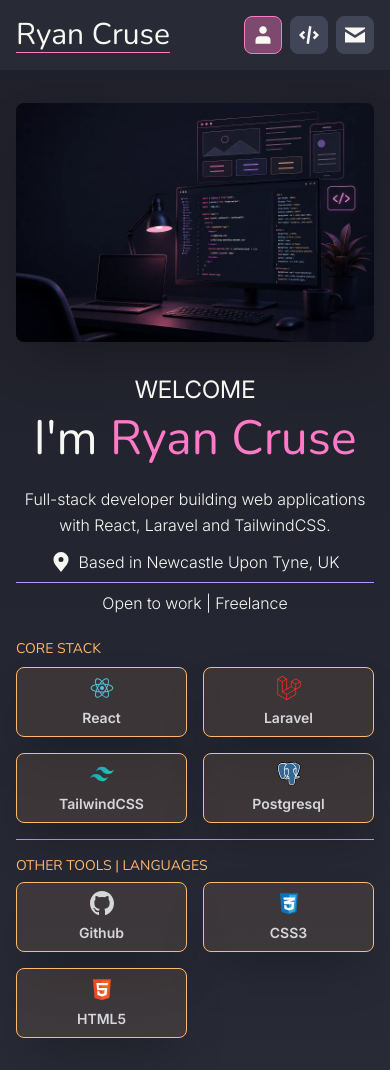
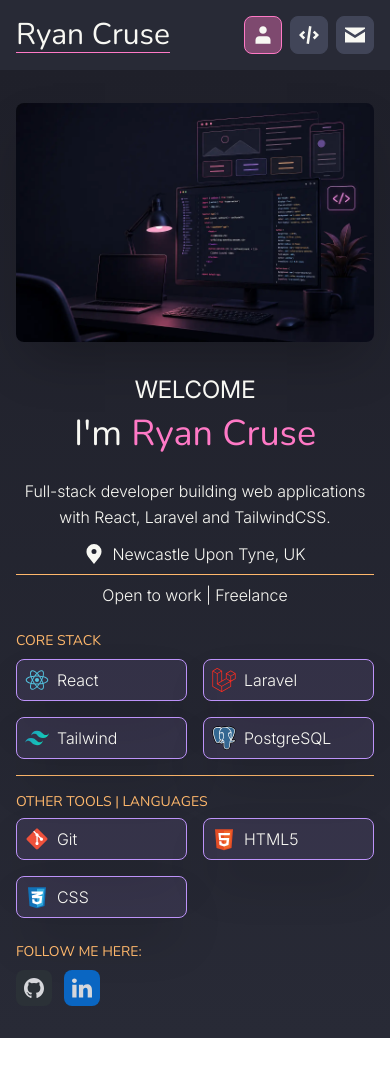
Before and after one commit to Cruse180795/My_Portfolio, a React (Vite) app: page / in a window 390 px wide. After the commit the page ends 1038 px from the top, so only its background shows below. Built offline with nearby package versions, Linux system fonts and the light colour scheme.

Commit message:
Updated mobile version of about me section

```diff
--- a/src/components/sections/AboutMeSection.tsx
+++ b/src/components/sections/AboutMeSection.tsx
@@ -3,14 +3,33 @@
 import LaravelIcon from "../icons/LaravelIcon";
 import TailwindIcon from "../icons/TailwindIcon";
 import PostgresqlIcon from "../icons/PostgresqlIcon";
-import GithubIcon from "../icons/GithubIcon";
+import GitIcon from "../icons/GitIcon";
 import HTML5Icon from "../icons/HTML5Icon";
 import CSSIcon from "../icons/CSSIcon";
+import GithubIcon from "../icons/GithubIcon";
+import LinkedinIcon from "../icons/LinkedinIcon";
 
+
+import SkillCard from "../ui/SkillCard";
 
 import AboutMeIllustration from "../../assets/images/AboutMeIllustration.webp";
 
 export default function AboutMeSection() {
+
+  const coreStack = [
+    { icon: ReactIcon, label: "React"},
+    { icon: LaravelIcon, label: "Laravel" },
+    { icon: TailwindIcon, label: "Tailwind"},
+    { icon: PostgresqlIcon, label: "PostgreSQL"},
+  ];
+
+  const otherTools = [
+    { icon: GitIcon, label: "Git" },
+    { icon: HTML5Icon, label: "HTML5" },
+    { icon: CSSIcon, label: "CSS" },
+  ]
+
+
   return (
     <section className="bg-linear-to-b from-base-300 to-base-100 mx-auto container px-4 py-8">
       {/** Grid container */}
@@ -32,71 +51,65 @@
 
           <header className="space-y-2 text-center">
             <p className="uppercase text-2xl">Welcome</p>
-            <h2 className="text-5xl">I'm <span className="text-primary">Ryan Cruse</span></h2>
+            <h2 className="text-4xl">I'm <span className="text-primary">Ryan Cruse</span></h2>
           </header>
 
           {/** Description, location and status wrapper */}
-          <div className="space-y-3 text-center font-light">
+          <div className="space-y-3 text-center font-light text-pretty">
             <p className="leading-relaxed">Full-stack developer building web applications with React, Laravel and TailwindCSS.</p>
 
             <div className="space-y-2">
               <p className="flex items-center gap-x-2 justify-center">
                 <LocationIcon className="size-5"/>
-                Based in Newcastle Upon Tyne, UK
+                Newcastle Upon Tyne, UK
               </p>
-              <hr className="border-t-0 border-secondary border"/>
+              <hr className="border-t-0 border-accent border"/>
               <p>Open to work | Freelance</p>
             </div>
           </div>
 
 
-          {/** Techstack */}
+          {/** Techstack and tools */}
 
           <div className="space-y-4">
+
+            {/* Core Stack */}
             <div className="space-y-2">
               <h2 className="uppercase text-accent text-sm">Core Stack</h2>
               <ul className="grid grid-cols-2 gap-4">
-                <li className="cursor-pointer flex text-neutral-content flex-col items-center justify-center gap-y-2 border-[1.5px] border-accent bg-accent/10  rounded-lg p-2 shadow-2xl transition-all ease-in-out duration-300">
-                  <ReactIcon className="size-6 text-react" />
-                  <p className="text-sm font-semibold">React</p>
-                </li>
-                <li className="cursor-pointer flex text-neutral-content flex-col items-center justify-center gap-y-2 border-[1.5px] border-accent bg-accent/10  rounded-lg p-2 shadow-2xl transition-all ease-in-out duration-300">
-                  <LaravelIcon className="size-6 text-laravel" />
-                  <p className="text-sm font-semibold">Laravel</p>
-                </li>
-                <li className="cursor-pointer flex text-neutral-content flex-col items-center justify-center gap-y-2 border-[1.5px] border-accent bg-accent/10  rounded-lg p-2 shadow-2xl transition-all ease-in-out duration-300">
-                  <TailwindIcon className="size-6 text-tailwind" />
-                  <p className="text-sm font-semibold">TailwindCSS</p>
-                </li>
-                <li className="cursor-pointer flex text-neutral-content flex-col items-center justify-center gap-y-2 border-[1.5px] border-accent bg-accent/10  rounded-lg p-2 shadow-2xl transition-all ease-in-out duration-300">
-                  <PostgresqlIcon className="size-6" />
-                  <p className="text-sm font-semibold">Postgresql</p>
-                </li>
+                {coreStack.map((stack) => (
+                  <SkillCard icon={stack.icon} label={stack.label} key={stack.label} />
+                ))}
               </ul>
             </div>
 
-            <hr className="border-t-0 border-secondary border"/>
+            <hr className="border-t-0 border-accent border"/>
 
+            {/* Other Tools */}
             <div className="space-y-1.5">
               <h2 className="uppercase text-accent text-sm">Other Tools | languages</h2>
               <ul className="grid grid-cols-2 gap-4">
-                <li className="cursor-pointer flex text-neutral-content flex-col items-center justify-center gap-y-2 border-[1.5px] border-accent bg-accent/10 rounded-lg p-2 shadow-2xl transition-all ease-in-out duration-300">
-                  <GithubIcon className="size-6" />
-                  <p className="text-sm font-semibold">Github</p>
-                </li>
-                <li className="cursor-pointer flex text-neutral-content flex-col items-center justify-center gap-y-2 border-[1.5px] border-accent bg-accent/10 rounded-lg p-2 shadow-2xl transition-all ease-in-out duration-300">
-                  <CSSIcon className="size-6" />
-                  <p className="text-sm font-semibold">CSS3</p>
-                </li>
-                <li className="cursor-pointer flex text-neutral-content flex-col items-center justify-center gap-y-2 border-[1.5px] border-accent bg-accent/10 rounded-lg p-2 shadow-2xl transition-all ease-in-out duration-300">
-                  <HTML5Icon className="size-6" />
-                  <p className="text-sm font-semibold">HTML5</p>
-                </li>
+                {otherTools.map((tool) => (
+                  <SkillCard icon={tool.icon} label={tool.label} key={tool.label} />
+                ))}
               </ul>
             </div>
 
           </div>
 
+          {/** Socials */}
+          <div className="flex flex-col gap-y-2  text-neutral-content lg:hidden">
+            <h2 className="uppercase text-accent text-sm">Follow Me Here:</h2>
+            <div className="flex items-center gap-x-3">
+              <a href="" aria-label="GitHub" className="p-2 rounded-lg transition duration-500 ease-in-out bg-github hover:-translate-y-0.5" target="_blank">
+                <GithubIcon className="size-5" />
+              </a>
+              <a href="" aria-label="LinkedIn" className="p-2 rounded-lg transition duration-500 ease-in-out bg-linkedin hover:-translate-y-0.5" target="_blank">
+                <LinkedinIcon className="size-5" />
+              </a>
+            </div>
+
+          </div>
 
         </div>
 
--- /dev/null
+++ b/src/components/ui/SkillCard.tsx
@@ -0,0 +1,14 @@
+type SkillCardProps = {
+  icon: React.ComponentType<{ className?: string }>;
+  label: string;
+};
+
+
+export default function SkillCard({ icon: Icon, label}: SkillCardProps) {
+  return (
+    <li className="cursor-pointer flex items-center gap-x-2 border-[1.5px] border-secondary bg-secondary/10 rounded-lg p-2 shadow-2xl transition-all ease-in-out duration-300">
+      <Icon className="size-6" />
+          <p className="font-light">{label}</p>
+    </li>
+  );
+}
```
